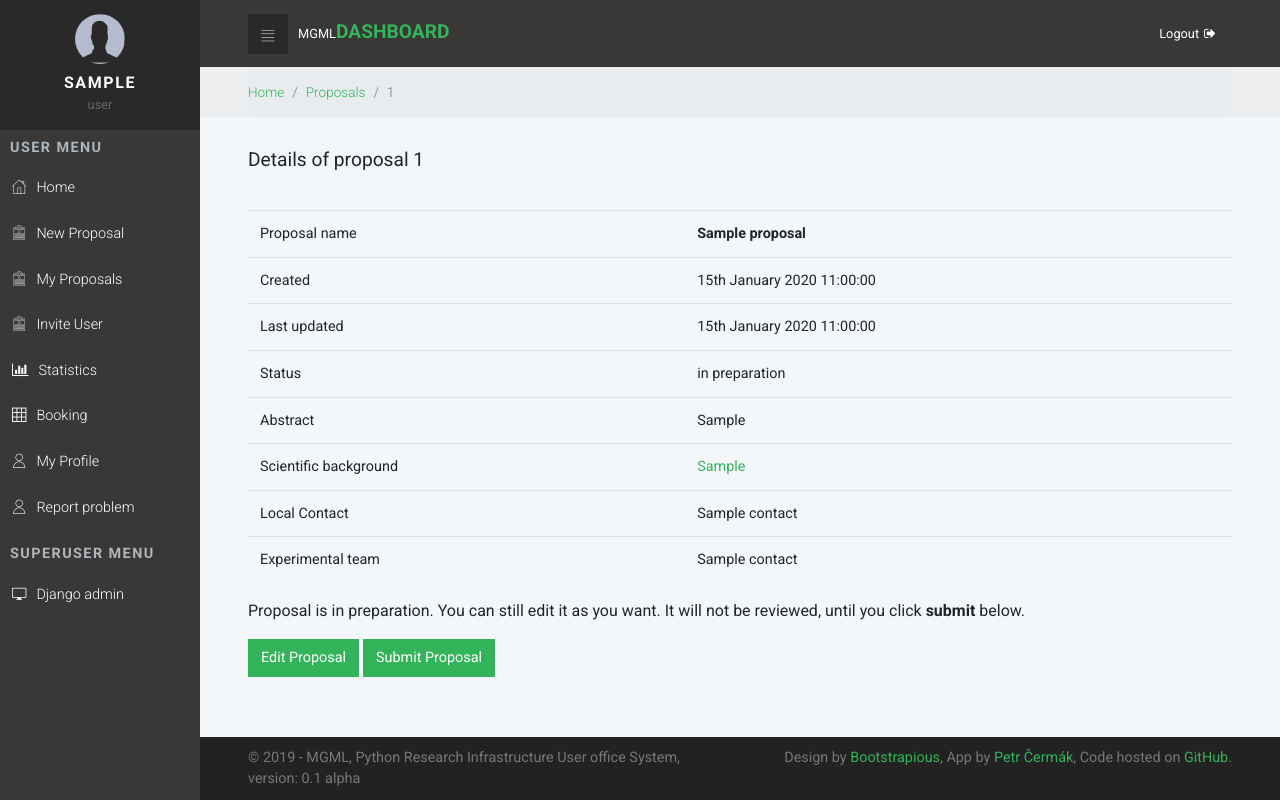
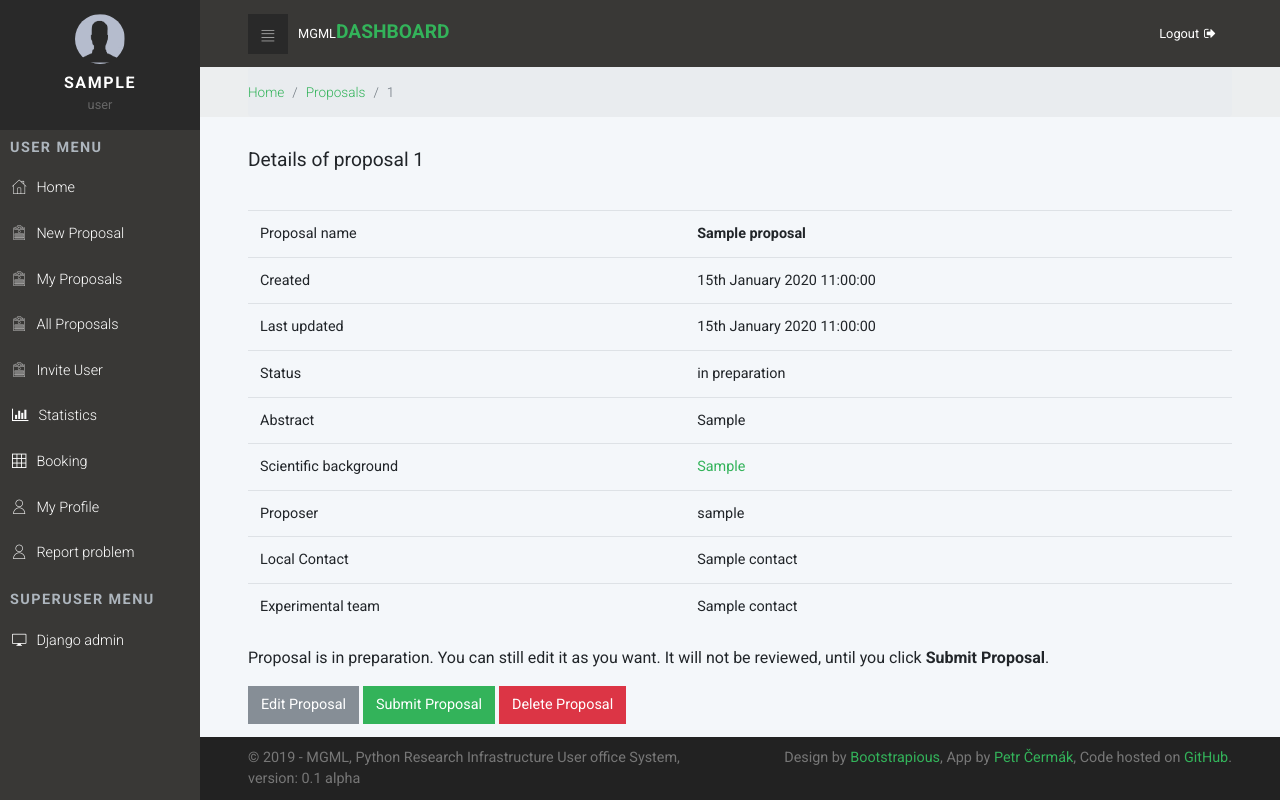
Before and after one commit to me2d09/prius, a Django app: page /proposals/detail/sample/ in a window 1280 px wide. Run offline with Django 3.2, Linux system fonts and the light colour scheme; a user stored in the database is signed in; tables that the repository leaves empty hold one stand-in row (values such as "Sample post"); some libraries are stand-ins or nearby versions.

Commit message:
Proposal deletion, pagination, checking of permissions

```diff
--- a/app/templates/app/proposals_detail.html
+++ b/app/templates/app/proposals_detail.html
@@ -22,18 +22,31 @@
 <tr><td>Last updated</td><td>{{ object.last_updated }}</td></tr>
 <tr><td>Status</td><td>{{ object.get_last_status_display }}</td></tr>
 <tr><td>Abstract</td><td>{{ object.abstract }}</td></tr>
-<tr><td>Scientific background</td><td>{% if object.scientific_bg %}<a href="{{ object.scientific_bg.url }}" target="_blank">{{ object.scientific_bg.name }}</a>{% else %}missing{% endif %}</td></tr>
+<tr><td>Scientific background</td><td>{% if object.scientific_bg %}<a href="{{ object.scientific_bg.url }}" target="_blank">{{ object.scientific_bg.name }}</a>{% else %}<b class="text-danger">missing</b>{% endif %}</td></tr>
+<tr><td>Proposer</td><td>{{ object.proposer }}</td></tr>
 <tr><td>Local Contact</td><td>{{ object.local_contact }}</td></tr>
 <tr><td>Experimental team</td><td>{% for p in object.coproposers.all %}{{ p.name }}{%if not forloop.last%}, {%endif%}{% endfor %}</td></tr>
 </table>
 <p>
     {% if object.last_status == "P" %}
-        Proposal is in preparation. You can still edit it as you want. It will not be reviewed, until you click <b>submit</b> below.
+        Proposal is in preparation.
+        {% if object.proposer == user %}
+            You can still edit it as you want. It will not be reviewed, until you click <b>Submit Proposal</b>.
+        {% else %}
+            Proposer need to submit it in order to be reviewed.
+        {% endif %}
+
     {% else %}
         Proposal is submitted, wait for evaluation.
     {% endif %}
 </p>
-<a class="btn btn-primary" href="{{object.get_update_url}}">Edit Proposal</a>  {% if object.last_status == "P" %}<a class="btn btn-primary" href="/proposals/changestatus/{{object.pk}}/submit">Submit Proposal</a>{% endif %}
+    {% if object.proposer == user %}
+       <a class="btn btn-secondary" href="{{object.get_update_url}}">Edit Proposal</a>
+       {% if object.last_status == "P" %}<a class="btn btn-primary" href="/proposals/changestatus/{{object.pk}}/submit">Submit Proposal</a>
+       <a class="btn btn-danger" href="/proposals/delete/{{object.slug}}/">Delete Proposal</a> {% endif %}
+    {% endif %}
+
+
             </div>
     </section>
 {% endblock %}
--- a/app/templates/base.html
+++ b/app/templates/base.html
@@ -50,9 +50,10 @@
           <ul id="side-main-menu" class="side-menu list-unstyled">
             <li><a href="/"> <i class="icon-home"></i>Home                             </a></li>
               {% if perms.app.add_proposals %}
-            <li><a href="/proposals/create/"> <i class="icon-form"></i>New Proposal</a></li>{% endif %}
+            <li><a href="/proposals/create/"> <i class="icon-form"></i>New Proposal</a></li>
+            <li><a href="/proposals/"> <i class="icon-form"></i>My Proposals</a></li>{% endif %}
               {% if perms.app.view_proposals %}
-            <li><a href="/proposals/"> <i class="icon-form"></i>My Proposals</a></li>{% endif %}
+            <li><a href="/proposals/all/"> <i class="icon-form"></i>All Proposals</a></li>{% endif %}
               {% if perms.app.add_contacts %}
             <li><a href="/contacts/create/"> <i class="icon-form"></i>Invite User</a></li>{% endif %}
               {% if request.user.is_superuser %}
--- a/app/views.py
+++ b/app/views.py
@@ -8,13 +8,13 @@ from django.contrib.auth.models import User, Group
 from django.contrib.sites.shortcuts import get_current_site
 from django.shortcuts import render, redirect
 from django.http import HttpRequest, HttpResponse, Http404, HttpResponseRedirect
-from django.urls import reverse
+from django.urls import reverse, reverse_lazy
 from django.template import RequestContext
 from django.template.loader import render_to_string
 from django.utils.http import urlsafe_base64_encode, urlsafe_base64_decode
 from django.utils.encoding import force_bytes, force_text
 from datetime import datetime
-from django.views.generic import DetailView, ListView, UpdateView, CreateView
+from django.views.generic import DetailView, ListView, UpdateView, CreateView, DeleteView
 from .models import Proposals, Instruments, Contacts, Affiliations, Countries, InstrumentRequest, Options, SharedOptions, InstrumentParameterSets, InstrumentParameters, ParameterValues, Samples, SamplePhotos, SampleRemarks, Publications, Experiments, Slots
 from .forms import ProposalsForm, InstrumentsForm, ContactsForm, AffiliationsForm, CountriesForm, InstrumentRequestForm
 from .forms import OptionsForm, SharedOptionsForm, InstrumentParameterSetsForm, InstrumentParametersForm, ParameterValuesForm, SamplesForm
@@ -304,14 +304,20 @@ def change_password(request):
 
 class ProposalsListView(ListView):
     model = Proposals
+    paginate_by = 5
 
     def get_queryset(self):
         queryset = Proposals.objects.all()
 
         if self.kwargs['filtering'] == "mine":
-            queryset = queryset.filter(proposer=self.request.user)
+            queryset = queryset.filter(Q(proposer=self.request.user) |
+                                       Q(coproposers__uid__exact=self.request.user))
         else:
-            raise NotImplementedError
+            #check permissions
+            if not self.request.user.has_perm('app.view_proposals'):
+                raise Http404
+        order_by = request.GET.get('order_by', 'defaultOrderField')
+        queryset.order_by(order_by)
         return queryset
 
     def get_context_data(self, **kwargs):
@@ -332,11 +338,30 @@ class ProposalsCreateView(CreateView):
 class ProposalsDetailView(DetailView):
     model = Proposals
 
+    def get_queryset(self):
+        # check permission
+        if self.request.user.has_perm('app.view_proposals'):
+            qs = super(ProposalsDetailView, self).get_queryset()
+        else: # can view only if it is part of the team
+            qs = super(ProposalsDetailView, self).get_queryset().filter(Q(proposer=self.request.user) |
+                                       Q(coproposers__uid__exact=self.request.user))
+        return qs
+
 
 class ProposalsUpdateView(UpdateView):
     model = Proposals
     form_class = ProposalsForm
 
+class ProposalsDelete(DeleteView):
+    model = Proposals
+    success_url = reverse_lazy('app_proposals_list')
+
+    def get_object(self, queryset=None):
+        """ Hook to ensure object is owned by request.user. """
+        obj = super(ProposalsDelete, self).get_object()
+        if not obj.proposer == self.request.user and obj.last_status == "P":
+            raise Http404
+        return obj
 
 class InstrumentsListView(ListView):
     model = Instruments
--- a/prius/urls.py
+++ b/prius/urls.py
@@ -71,10 +71,11 @@ urlpatterns += (
     # urls for Proposals
     url(r'^proposals/$', views.ProposalsListView.as_view(), {'filtering':'mine'}, name='app_proposals_list'),
     url(r'^proposals/all/$', views.ProposalsListView.as_view(), {'filtering':'all'}, name='app_proposals_list_all'),
-    url(r'^proposals/(?P<pk>\S+)/statushistory/$', views.ProposalsDetailView.as_view(), name='app_proposals_detail'),
+    url(r'^proposals/(?P<pk>\S+)/statushistory/$', views.ProposalsDetailView.as_view(), name='app_proposals_status'),
     url(r'^proposals/create/$', views.ProposalsCreateView.as_view(), name='app_proposals_create'),
     url(r'^proposals/detail/(?P<slug>\S+)/$', views.ProposalsDetailView.as_view(), name='app_proposals_detail'),
     url(r'^proposals/update/(?P<slug>\S+)/$', views.ProposalsUpdateView.as_view(), name='app_proposals_update'),
+    url(r'^proposals/delete/(?P<slug>\S+)/$', views.ProposalsDelete.as_view(), name='app_proposals_delete'),
 )
 
 urlpatterns += (
```
Also changed, not shown: app/templates/app/proposals_confirm_delete.html (added, +23 -0 lines), app/templates/app/proposals_list.html (+22 -0 lines), 1 other file.
